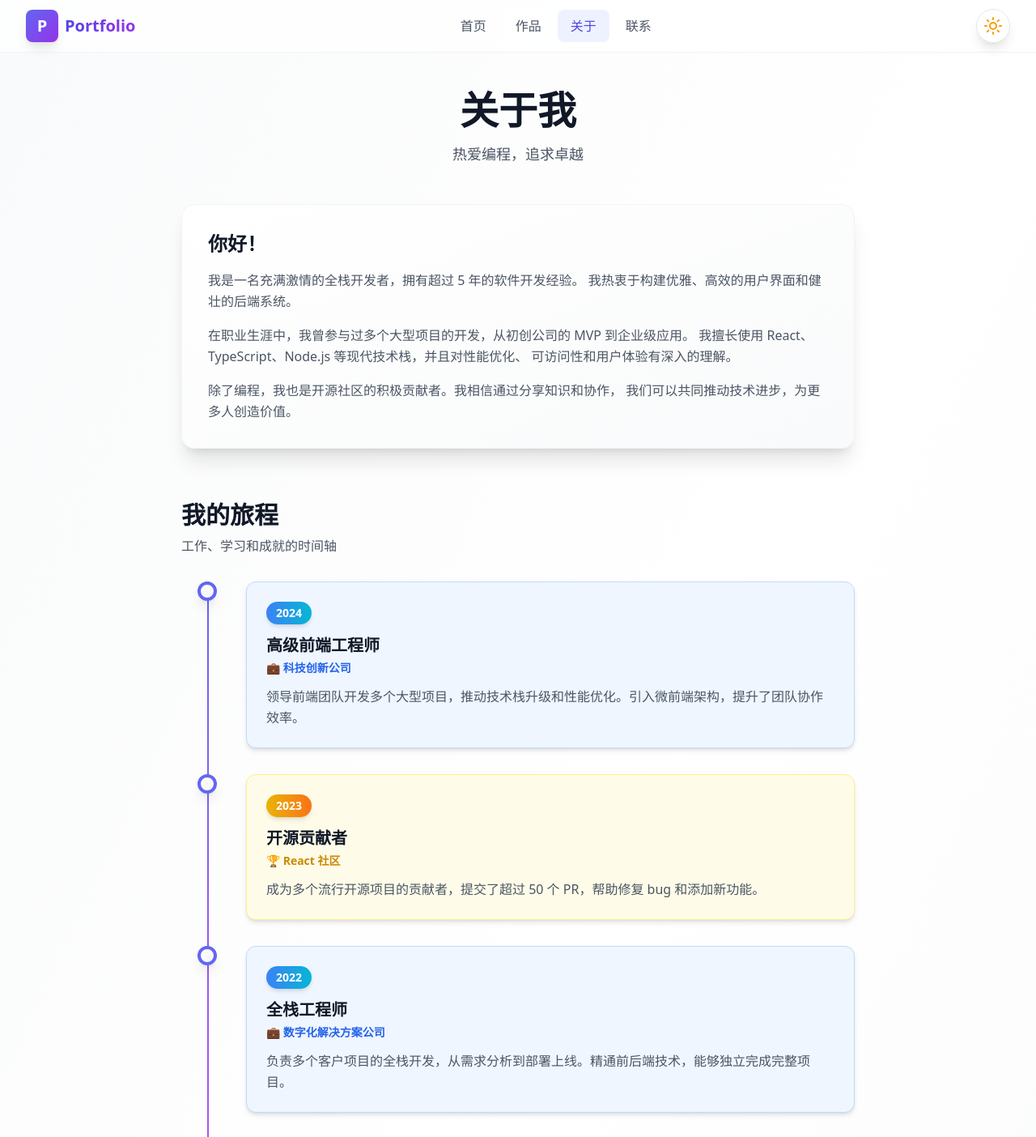
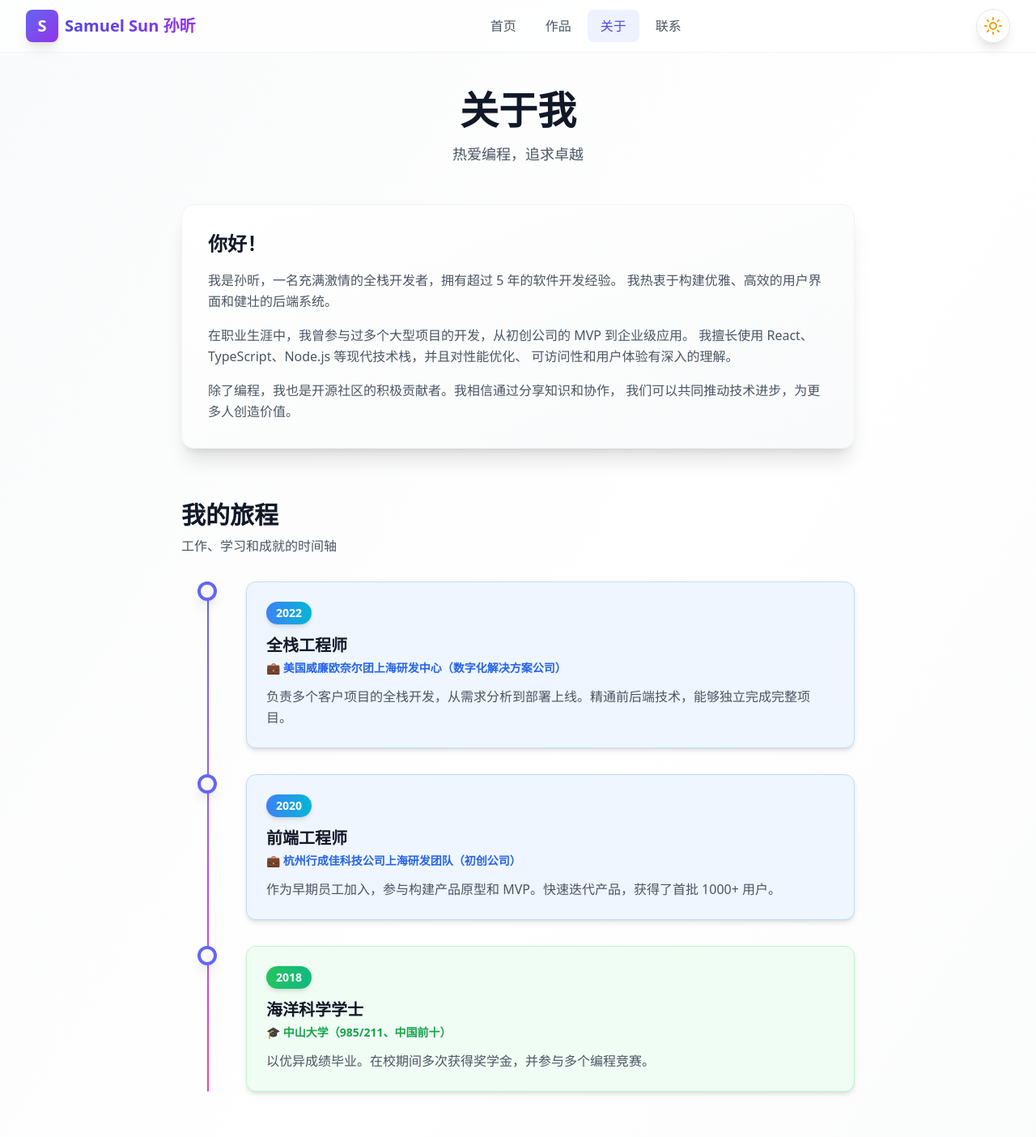
Before and after one commit to SamShawn/portfolio-site, a React (Vite) app: page /about in a window 1280 px wide. Shown: the top 1404 px of the page at 81% size. Built offline with nearby package versions, Linux system fonts and the light colour scheme.

Commit message:
docs: 调整页面文字内容，优化文案表述

```diff
--- a/src/App.tsx
+++ b/src/App.tsx
@@ -21,7 +21,7 @@ function App() {
       <footer className="border-t border-gray-200 dark:border-gray-700 bg-white dark:bg-gray-900">
         <div className="max-w-7xl mx-auto px-4 sm:px-6 lg:px-8 py-8">
           <p className="text-center text-gray-600 dark:text-gray-400 text-sm">
-            © 2024 Portfolio. Built with React, TypeScript & Tailwind CSS.
+            © 2026 Samuel Sun. Built with React, TypeScript & Tailwind CSS.
           </p>
         </div>
       </footer>
--- a/src/components/Navbar.tsx
+++ b/src/components/Navbar.tsx
@@ -26,10 +26,10 @@ export function Navbar() {
             onClick={() => setIsMenuOpen(false)}
           >
             <div className="w-10 h-10 rounded-lg bg-gradient-to-br from-primary-500 to-purple-600 flex items-center justify-center shadow-lg group-hover:shadow-xl group-hover:scale-105 transition-all duration-300">
-              <span className="text-white font-bold text-xl">P</span>
+              <span className="text-white font-bold text-xl">S</span>
             </div>
             <span className="text-xl font-bold bg-gradient-to-r from-primary-600 to-purple-600 bg-clip-text text-transparent">
-              Portfolio
+              Samuel Sun 孙昕
             </span>
           </Link>
 
--- a/src/components/ProjectCard.tsx
+++ b/src/components/ProjectCard.tsx
@@ -71,9 +71,9 @@ export function ProjectCard({ project }: ProjectCardProps) {
       </div>
 
       {/* Gradient border effect */}
-      <div className="absolute inset-0 rounded-2xl bg-gradient-to-r from-primary-500 via-purple-500 to-pink-500 opacity-0 group-hover:opacity-100 transition-opacity duration-500 pointer-events-none" style={{ padding: '2px' }}>
+      {/* <div className="absolute inset-0 rounded-2xl bg-gradient-to-r from-primary-500 via-purple-500 to-pink-500 opacity-0 group-hover:opacity-100 transition-opacity duration-500 pointer-events-none" style={{ padding: '2px' }}>
         <div className="w-full h-full bg-white dark:bg-gray-800 rounded-2xl" />
-      </div>
+      </div> */}
     </article>
   )
 }
--- a/src/data/timeline.ts
+++ b/src/data/timeline.ts
@@ -3,50 +3,26 @@ import type { TimelineItem } from '../types'
 export const timelineItems: TimelineItem[] = [
   {
     id: 1,
-    year: '2024',
-    title: '高级前端工程师',
-    company: '科技创新公司',
-    description: '领导前端团队开发多个大型项目，推动技术栈升级和性能优化。引入微前端架构，提升了团队协作效率。',
+    year: '2022',
+    title: '全栈工程师',
+    company: '美国威廉欧奈尔团上海研发中心（数字化解决方案公司）',
+    description: '负责多个客户项目的全栈开发，从需求分析到部署上线。精通前后端技术，能够独立完成完整项目。',
     type: 'work'
   },
   {
     id: 2,
-    year: '2023',
-    title: '开源贡献者',
-    company: 'React 社区',
-    description: '成为多个流行开源项目的贡献者，提交了超过 50 个 PR，帮助修复 bug 和添加新功能。',
-    type: 'achievement'
-  },
-  {
-    id: 3,
-    year: '2022',
-    title: '全栈工程师',
-    company: '数字化解决方案公司',
-    description: '负责多个客户项目的全栈开发，从需求分析到部署上线。精通前后端技术，能够独立完成完整项目。',
-    type: 'work'
-  },
-  {
-    id: 4,
-    year: '2021',
-    title: 'AWS 认证解决方案架构师',
-    company: 'Amazon Web Services',
-    description: '获得 AWS 认证，提升了云架构设计和部署能力。帮助公司优化基础设施，降低成本。',
-    type: 'achievement'
-  },
-  {
-    id: 5,
     year: '2020',
     title: '前端工程师',
-    company: '初创公司',
+    company: '杭州行成佳科技公司上海研发团队（初创公司）',
     description: '作为早期员工加入，参与构建产品原型和 MVP。快速迭代产品，获得了首批 1000+ 用户。',
     type: 'work'
   },
   {
-    id: 6,
-    year: '2019',
-    title: '计算机科学学士',
-    company: '科技大学',
-    description: '以优异成绩毕业，主修软件工程。在校期间多次获得奖学金，并参与多个编程竞赛。',
+    id: 3,
+    year: '2018',
+    title: '海洋科学学士',
+    company: '中山大学（985/211、中国前十）',
+    description: '以优异成绩毕业。在校期间多次获得奖学金，并参与多个编程竞赛。',
     type: 'education'
   }
 ]
--- a/src/pages/About.tsx
+++ b/src/pages/About.tsx
@@ -23,7 +23,7 @@ export function About() {
             </h2>
             <div className="space-y-4 text-gray-600 dark:text-gray-300 leading-relaxed">
               <p>
-                我是一名充满激情的全栈开发者，拥有超过 5 年的软件开发经验。
+                我是孙昕，一名充满激情的全栈开发者，拥有超过 5 年的软件开发经验。
                 我热衷于构建优雅、高效的用户界面和健壮的后端系统。
               </p>
               <p>
--- a/src/pages/Contact.tsx
+++ b/src/pages/Contact.tsx
@@ -86,7 +86,7 @@ export function Contact() {
             {/* Location */}
             <div className="flex items-center gap-3 text-gray-600 dark:text-gray-400">
               <MapPin className="w-5 h-5" />
-              <span>北京，中国</span>
+              <span>中国</span>
             </div>
           </div>
 
--- a/src/pages/Home.tsx
+++ b/src/pages/Home.tsx
@@ -22,14 +22,16 @@ export function Home() {
             </div>
 
             <h1 className="text-4xl sm:text-5xl lg:text-7xl font-bold text-gray-900 dark:text-white mb-6">
-              你好，我是
+              你好，我是孙昕
               <span className="block mt-2 bg-gradient-to-r from-primary-600 via-purple-600 to-pink-600 bg-clip-text text-transparent">
-                全栈开发者
+                一名全栈开发者
               </span>
             </h1>
 
             <p className="text-lg sm:text-xl text-gray-600 dark:text-gray-300 max-w-2xl mx-auto mb-8">
-              热爱创造优雅的用户体验和高效的解决方案。专注于 React、Node.js 和现代 Web 技术栈。
+              热爱创造优雅的用户体验和高效的解决方案。
+              <br></br>
+              专注于 React、Node.js 和现代 Web 技术栈。
             </p>
 
             <div className="flex flex-col sm:flex-row items-center justify-center gap-4">
```
